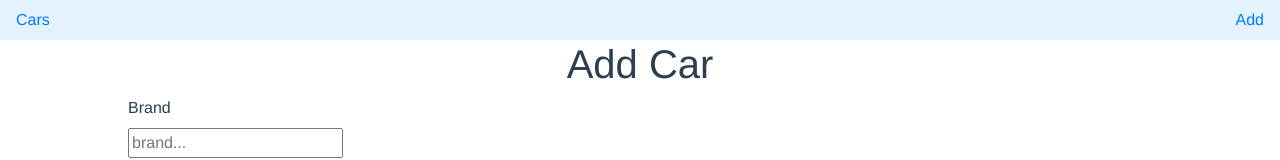
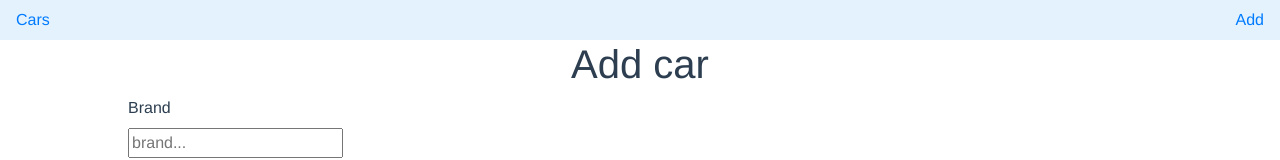
Before and after one commit to milnikola81/cars-app, a Vue app: page /#/add in a window 1280 px wide. Shown: the top 160 px of the page. Built offline with nearby package versions, Linux system fonts and the light colour scheme.

Commit message:
finished no.7

```diff
--- a/src/components/AddCar.vue
+++ b/src/components/AddCar.vue
@@ -1,6 +1,6 @@
 <template>
     <div>
-        <h1>Add Car</h1>
+        <h1>{{ title }}</h1>
         <form @submit.prevent>
             <label>Brand</label> <br>
             <input v-model="newCar.brand" type="text" minlength="2" placeholder="brand..." required> <br><br>
@@ -40,9 +40,12 @@
 
             <br><br>
 
-            <button @click="addCar(newCar)" type="submit">Add car</button>
+            <button v-if="(!this.$route.params.id)" @click="addCar(newCar)" type="submit">{{ title }}</button>
+            <button v-else @click="edit(newCar)" type="submit">Edit car</button>
             <button @click="preview(newCar)" type="submit">Preview</button>
             <input type="reset" value="Reset" />
+            <br>
+
 
         </form><br><br><br>
     </div>
@@ -54,6 +57,7 @@ import { cars } from '../services/Cars'
 export default {
     data () {
         return {
+            title: 'Add car',
             newCar: {},
             years: []
         }
@@ -69,6 +73,13 @@ export default {
             })
             .catch(err => console.log(err))
             // checks if data is submitted, then redirects route (this way required in inputs works)
+        },
+        edit(car) {
+            cars.edit(car)
+            .then((response) => {
+                this.$router.push('../cars')
+            })
+            .catch(err => console.log(err))
         },
         preview(newCar) {
             alert(
@@ -86,6 +97,16 @@ export default {
         for (var i = 1990; i <= 2018; i++) {
             this.years.push(i);
         }
+        if(this.$route.params.id) {
+            this.title = 'Edit car'
+            cars.getCar(this.$route.params.id)
+            .then(response => (this.newCar = response.data));
+        }
+        // console.log(this.$route.params.id)
+    },
+    beforeRouteLeave: function(to, from, next) {
+        this.title = 'Add car'
+        next()
     }
 
 }
--- a/src/components/AppCars.vue
+++ b/src/components/AppCars.vue
@@ -49,15 +49,14 @@
                         {{car.numberOfDoors}}
                     </td>
                     <td style="border:none">
-                        <!-- <router-link :to="{ name: 'user', params: { userId: 123 }}">User</router-link> -->
                         <router-link :to="{ name: 'single-car', params: {id: car.id}}">
                             <button type="button" class="btn btn-info">Show</button>
                         </router-link>
                     </td>
                     <td style="border:none">
-                        <!-- <router-link :to="{ name: 'edit-car', params: {id: car.id}}"> -->
+                        <router-link :to="{ name: 'edit-car', params: {id: car.id}}">
                             <button type="button" class="btn btn-warning">Edit</button>
-                        <!-- </router-link> -->
+                        </router-link>
                     </td>
                     <td style="border:none">
                         <button type="button" class="btn btn-danger" @click="deleteCar(car)">Delete</button>
--- a/src/main.js
+++ b/src/main.js
@@ -13,6 +13,7 @@ const routes = [
     {path: '/cars', component: AppCars},
     {path: '/add', component: AddCar},
     {path: '/cars/:id', component: SingleCar, name: 'single-car'},
+    {path: '/edit/:id', component: AddCar, name: 'edit-car'}
 ];
 
 const router = new VueRouter({
--- a/src/services/Cars.js
+++ b/src/services/Cars.js
@@ -19,6 +19,9 @@ export default class Cars {
     deleteCar(car) {
         return axios.delete(`cars/${car.id}`)
     }
+    edit(car) {
+        return axios.put(`cars/${car.id}`, car)
+    }
 
 }
 export const cars = new Cars ()
```
